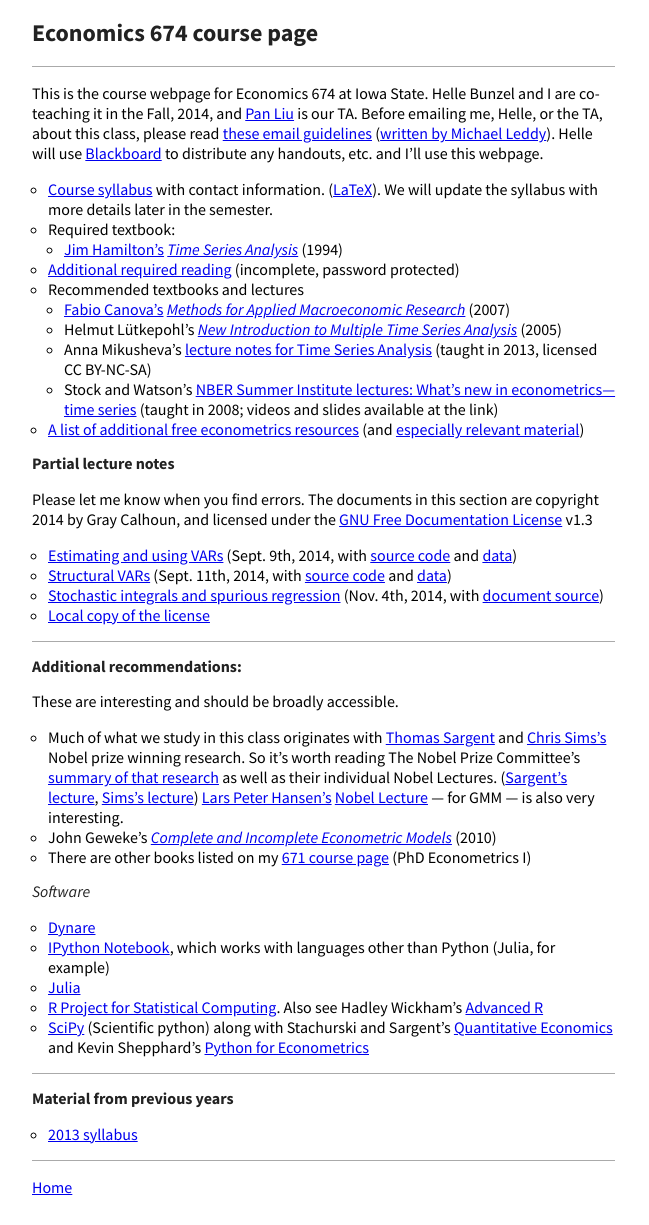
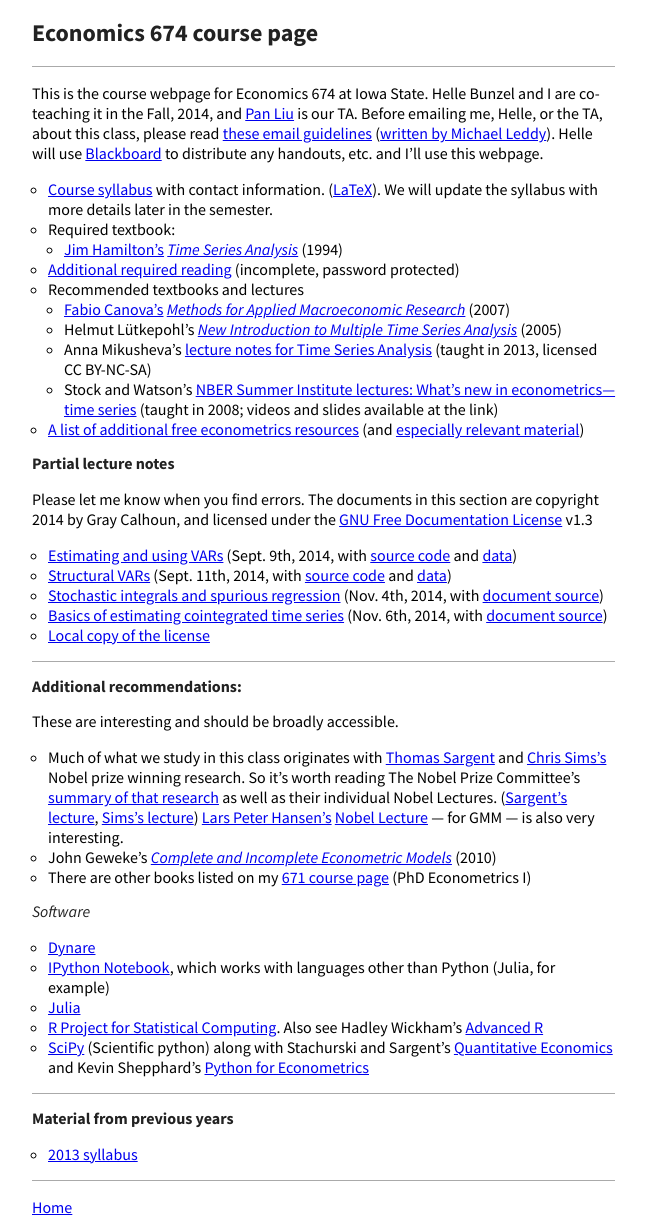
Before and after one commit to mmkuang/grayclhn.github.io, a Jekyll site: the page built from 674/index.md, in a window 1280 px wide. Shown: the whole page, without its empty margins (0-649 px from the left). Built offline with Jekyll 4.4.1, drawn with Linux system fonts in a browser that asks for light colours; Markdown is read by kramdown in place of the engine named in the settings.

Commit message:
Add initial 674 cointegration slides

```diff
--- a/674/index.md
+++ b/674/index.md
@@ -54,8 +54,11 @@ Documentation License][FDL] v1.3
 * [Estimating and using VARs][VAR1] (Sept. 9th, 2014, with [source code][VAR1src] and [data][VAR1data])
 * [Structural VARs][VAR2] (Sept. 11th, 2014, with [source code][VAR2src] and [data][VAR2data])
 * [Stochastic integrals and spurious regression][spurious] (Nov. 4th, 2014, with [document source][spurious_source])
+* [Basics of estimating cointegrated time series][coint1] (Nov. 6th, 2014, with [document source][coint1_source])
 * [Local copy of the license][FDL_local]
 
+[coint1_source]: https://github.com/grayclhn/674/blob/v0.4.0/cointegration/estimation_basics.org
+[coint1]: cointegration_estimation_slides_2014.pdf
 [VAR1]: http://nbviewer.ipython.org/github/grayclhn/674/blob/v0.2.6/var_forecasts.ipynb
 [VAR2]: http://nbviewer.ipython.org/github/grayclhn/674/blob/v0.2.6/svar_lecture.ipynb
 [VAR1src]: https://github.com/grayclhn/674/blob/v0.2.6/var_forecasts.ipynb
```
Also changed, not shown: 1 other file.
